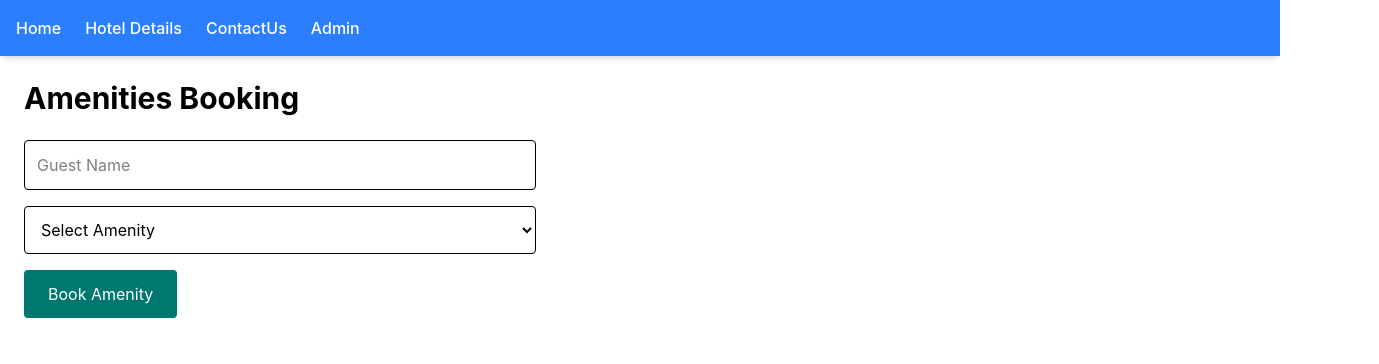
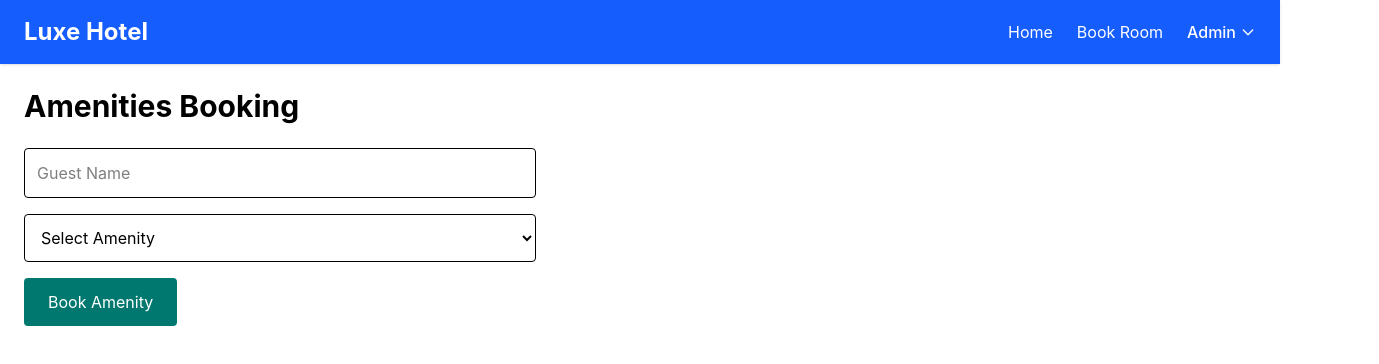
Before and after one commit to Ck-kosh/luxe-hotel-frontend, a React (Vite) app: page /amenities in a window 1280 px wide. Shown: the top 364 px of the page, 1379 px wide, since content can reach past the window. Built offline with nearby package versions, Linux system fonts and the light colour scheme; no server answers.

Commit message:
modified App.jsx

```diff
--- a/src/App.jsx
+++ b/src/App.jsx
@@ -15,6 +15,10 @@ import Housekeeping from "./pages/Housekeeping";
 import Amenities from "./pages/Amenities";
 import RequestHistory from "./pages/RequestHistory";
 import ContactUs from "./pages/ContactUs";
+import BookingCalendar from "./pages/BookingCalendar";
+import AdminDashboard from "./pages/AdminDashboard";
+import ReportsPage from "./pages/ReportsPage";
+import RequestTracker from "./pages/RequestTracker";
 
 function App() {
   return (
@@ -33,6 +37,10 @@ function App() {
         <Route path="/request" element={<RequestHistory />} />
         <Route path="/contact-us"element={<ContactUs />}/>
         <Route path="*" element={<Home />} />
+        <Route path="/admin" element={<AdminDashboard />} />
+        <Route path="/admin/bookings" element={<BookingCalendar />} />
+        <Route path="/admin/reports" element={<ReportsPage />} />
+        <Route path="/admin/requests" element={<RequestTracker />} />
       </Routes>
       </BrowserRouter>
   );
--- a/src/components/Navbar.jsx
+++ b/src/components/Navbar.jsx
@@ -1,75 +1,47 @@
+import { useState } from 'react'
 import { Link } from 'react-router-dom'
 
 export default function Navbar() {
+  const [open, setOpen] = useState(false)
+
   return (
-    <nav className="bg-blue-500 p-4 shadow-md">
-      <div className="container mx-auto">
-        <ul className="flex flex-wrap items-center gap-6">
+    <nav className="bg-blue-600 text-white px-6 py-4 shadow">
+      <div className="max-w-7xl mx-auto flex justify-between items-center">
+        <Link to="/" className="text-2xl font-bold">Luxe Hotel</Link>
+
+        <ul className="flex gap-6 items-center">
           <li>
-            <Link to="/" className="text-white hover:text-gray-200 font-medium">
-              Home
-            </Link>
+            <Link to="/" className="hover:text-gray-200">Home</Link>
+          </li>
+          <li>
+            <Link to="/book" className="hover:text-gray-200">Book Room</Link>
           </li>
 
-          <li>
-            <Link to="/hotel-details" className="text-white hover:text-gray-200 font-medium">
-              Hotel Details
-            </Link>
-          </li>
-
-          <li>
-            <Link to="/contact-us" className="text-white hover:text-gray-200 font-medium">
-              ContactUs
-            </Link>
-          </li>
-
-
-
-          {/* Admin Dropdown */}
+          {/* Admin dropdown - fixed JSX */}
           <li className="relative group">
             <Link
               to="/admin"
-              className="text-white hover:text-gray-200 font-medium flex items-center gap-1"
+              className="hover:text-gray-200 font-medium flex items-center gap-1"
             >
               Admin
-
+              <svg className="w-4 h-4" fill="none" stroke="currentColor" viewBox="0 0 24 24">
+                <path strokeLinecap="round" strokeLinejoin="round" strokeWidth={2} d="M19 9l-7 7-7-7" />
+              </svg>
             </Link>
 
             {/* Dropdown menu */}
-            <ul className="absolute left-0 top-full mt-2 w-44 bg-blue-600 rounded-lg shadow-lg py-2
-                          opacity-0 invisible group-hover:opacity-100 group-hover:visible
-                          transition-all duration-200 z-50">
+            <ul className="absolute left-0 mt-2 w-48 bg-white text-gray-800 rounded-lg shadow-lg opacity-0 invisible group-hover:opacity-100 group-hover:visible transition-all duration-200 z-50">
               <li>
-                <Link
-                  to="/admin"
-                  className="block px-4 py-2 text-white hover:bg-blue-700 hover:text-gray-100"
-                >
-                  Dashboard
-                </Link>
+                <Link to="/admin" className="block px-4 py-2 hover:bg-gray-100 rounded-t-lg">Dashboard</Link>
               </li>
               <li>
-                <Link
-                  to="/admin/bookings"
-                  className="block px-4 py-2 text-white hover:bg-blue-700 hover:text-gray-100"
-                >
-                  Bookings
-                </Link>
+                <Link to="/admin/bookings" className="block px-4 py-2 hover:bg-gray-100">Bookings</Link>
               </li>
               <li>
-                <Link
-                  to="/admin/reports"
-                  className="block px-4 py-2 text-white hover:bg-blue-700 hover:text-gray-100"
-                >
-                  Reports
-                </Link>
+                <Link to="/admin/reports" className="block px-4 py-2 hover:bg-gray-100">Reports</Link>
               </li>
               <li>
-                <Link
-                  to="/admin/requests"
-                  className="block px-4 py-2 text-white hover:bg-blue-700 hover:text-gray-100"
-                >
-                  Requests
-                </Link>
+                <Link to="/admin/requests" className="block px-4 py-2 hover:bg-gray-100 rounded-b-lg">Requests</Link>
               </li>
             </ul>
           </li>
--- a/src/pages/RequestTracker.jsx
+++ b/src/pages/RequestTracker.jsx
@@ -19,7 +19,7 @@ export default function RequestTracker() {
 
       <div className="space-y-3">
         {requests.map(req => (
-          <div key={req.id} className="bg-white p-4 rounded-lg shadow flex justify-between items-center">
+          <div key={req.id} className="bg-white p-4 rounded-lg shadow border flex justify-between items-center">
             <div>
               <p className="font-semibold">{req.type} - Room {req.room}</p>
               <p className="text-sm text-gray-500">{req.time}</p>
```
